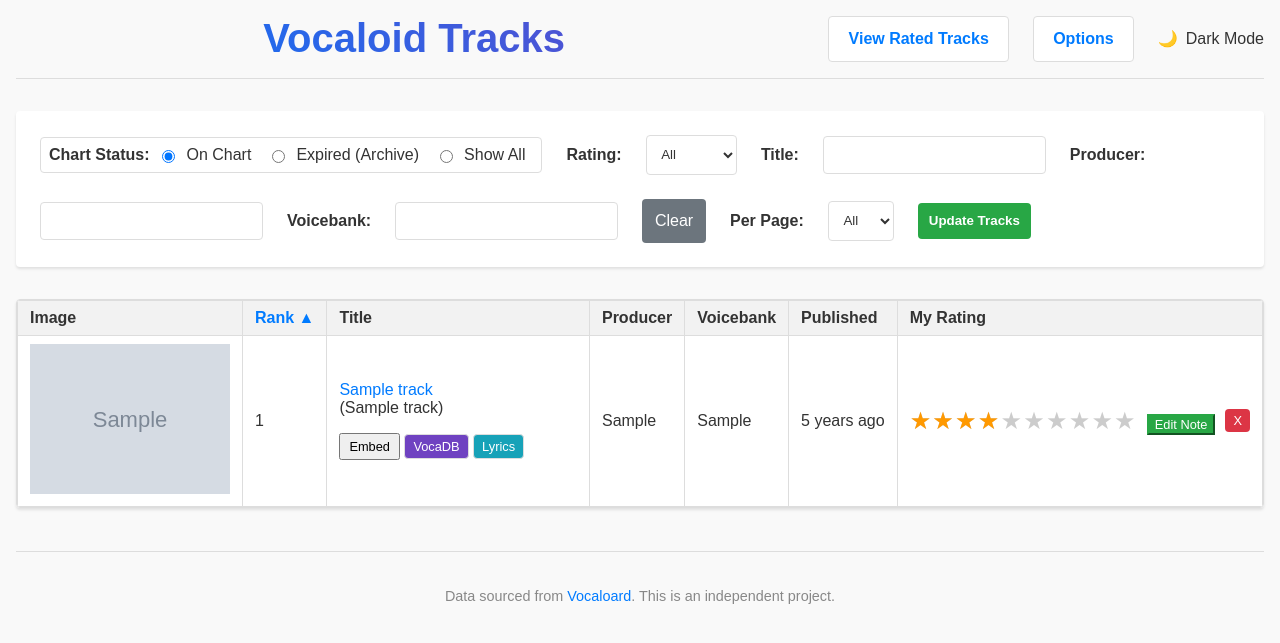
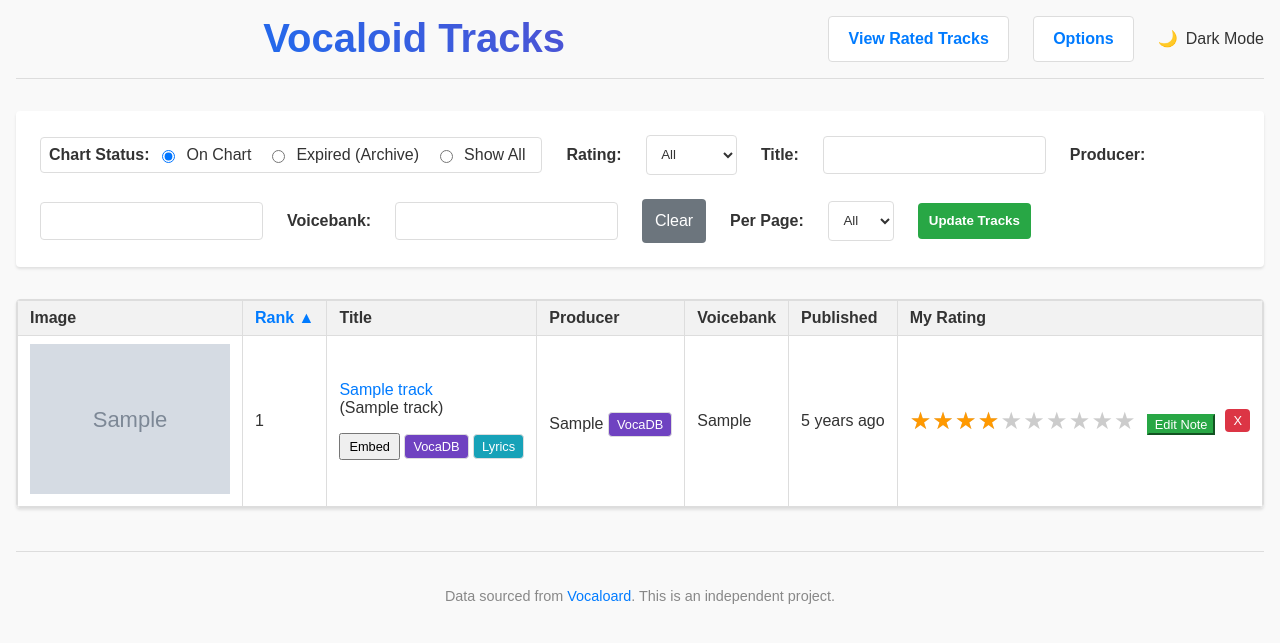
Before and after one commit to D221/vocaloid-rate, a FastAPI app: page / in a window 1280 px wide. Shown: the top 643 px of the page. Run offline with FastAPI, Linux system fonts and the light colour scheme; tables that the repository leaves empty hold one stand-in row (values such as "Sample post"); grey boxes marked "Sample" are stand-in pictures.

Commit message:
feat(vocadb): add producer search button for VocaDB API in track listings

```diff
--- a/app/main.py
+++ b/app/main.py
@@ -520,6 +520,35 @@ def rate_track(
     return Response(status_code=204)
 
 
+@app.get("/api/vocadb_artist_search")
+def search_vocadb_artist(producer: str):
+    headers = {"Accept": "application/json"}
+    try:
+        artist_search_url = f"https://vocadb.net/api/artists?query={quote(producer)}&maxResults=1&sort=FollowerCount"
+        artist_response = requests.get(artist_search_url, headers=headers, timeout=10)
+        artist_response.raise_for_status()
+        artist_data = artist_response.json()
+
+        if artist_data.get("items"):
+            artist = artist_data["items"][0]
+            artist_id = artist["id"]
+            # Artist URLs on VocaDB use the /Ar/ prefix
+            artist_url = f"https://vocadb.net/Ar/{artist_id}"
+            return {"url": artist_url}
+        else:
+            return {"url": None}
+
+    except requests.exceptions.RequestException as e:
+        logging.error(f"Error calling VocaDB Artist API: {e}", exc_info=True)
+        raise HTTPException(status_code=503, detail="Could not connect to VocaDB API.")
+    except Exception as e:
+        logging.error(
+            f"An unexpected error occurred during VocaDB artist search: {e}",
+            exc_info=True,
+        )
+        raise HTTPException(status_code=500, detail="An internal error occurred.")
+
+
 @app.get("/api/vocadb_search")
 def search_vocadb(producer: str, title_en: str, title_jp: str | None = None):
     headers = {"Accept": "application/json"}
--- a/app/static/css/style.css
+++ b/app/static/css/style.css
@@ -474,7 +474,8 @@ input[type="search"]::-webkit-search-results-decoration {
 	-webkit-appearance: none;
 }
 
-.vocadb-button {
+.vocadb-button,
+.vocadb-producer-button {
 	margin-top: 8px;
 	padding: 4px 8px;
 	font-size: 0.8em;
@@ -486,7 +487,7 @@ input[type="search"]::-webkit-search-results-decoration {
 	border-radius: 4px;
 }
 
-.vocadb-button:disabled {
+.vocadb-button:disabled .vocadb-producer-button:disabled {
 	background-color: #6c757d;
 	cursor: wait;
 }
--- a/app/static/js/main.js
+++ b/app/static/js/main.js
@@ -579,6 +579,31 @@ document.addEventListener("DOMContentLoaded", () => {
 			return;
 		}
 
+		const vocadbProducerBtn = e.target.closest(".vocadb-producer-button");
+		if (vocadbProducerBtn) {
+			e.preventDefault();
+			const producer = vocadbProducerBtn.dataset.producer;
+			vocadbProducerBtn.disabled = true;
+			vocadbProducerBtn.textContent = "...";
+			fetch(
+				`/api/vocadb_artist_search?producer=${encodeURIComponent(producer)}`,
+			)
+				.then((res) => (res.ok ? res.json() : Promise.reject("Search failed")))
+				.then((data) => {
+					if (data.url) {
+						window.open(data.url, "_blank");
+					} else {
+						alert("Producer not found on VocaDB.");
+					}
+				})
+				.catch(() => alert("Could not search VocaDB for this producer."))
+				.finally(() => {
+					vocadbProducerBtn.disabled = false;
+					vocadbProducerBtn.textContent = "VDB";
+				});
+			return;
+		}
+
 		const embedButton = e.target.closest(".embed-button");
 		if (embedButton) {
 			e.preventDefault();
--- a/app/templates/partials/tracks_table_body.html
+++ b/app/templates/partials/tracks_table_body.html
@@ -39,7 +39,11 @@
     <td data-label="Producer" class="truncate-cell">
         {% for producer in track.producer.split(',') %}
         <a href="#" class="filter-link" data-filter-type="producer_filter" data-filter-value="{{ producer.strip() }}">{{
-            producer.strip() }}</a>{% if not loop.last %},{% endif %}
+            producer.strip() }}</a>
+        <button class="vocadb-producer-button" data-producer="{{ track.producer.split(',')[0].strip() }}"
+            title="Search producer on VocaDB">
+            VocaDB
+        </button>{% if not loop.last %},{% endif %}
         {% endfor %}
     </td>
     <!-- Added data-label="Voicebank" -->
```
